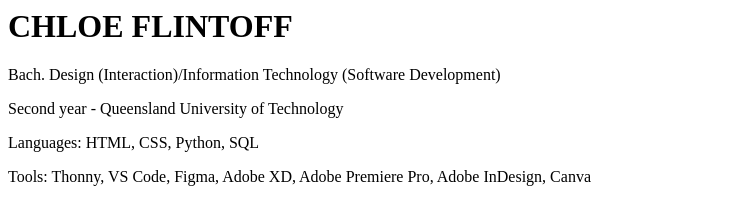
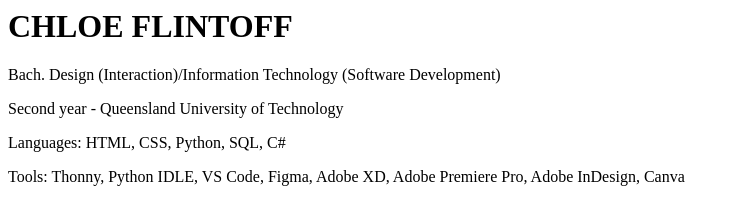
Before and after one commit to chloeflintoff/chloeflintoff.github.io, a plain HTML site: page index.html in a window 1280 px wide. Shown: the top 199 px of the page, without its empty margins (0-739 px from the left). Drawn offline with Linux system fonts and the light colour scheme.

Commit message:
Update Languages and Tools
Code Network Welcome Night 2026

```diff
--- a/index.html
+++ b/index.html
@@ -4,8 +4,8 @@
   <h1>CHLOE FLINTOFF</h1>
   <p>Bach. Design (Interaction)/Information Technology (Software Development)</p>
   <p>Second year - Queensland University of Technology</p>
-  <p>Languages: HTML, CSS, Python, SQL</p>
-  <p>Tools: Thonny, VS Code, Figma, Adobe XD, Adobe Premiere Pro, Adobe InDesign, Canva</p>
+  <p>Languages: HTML, CSS, Python, SQL, C#</p>
+  <p>Tools: Thonny, Python IDLE, VS Code, Figma, Adobe XD, Adobe Premiere Pro, Adobe InDesign, Canva</p>
   <img src="https://content.codecademy.com/articles/github-pages-via-web-app/happy-ice-cream.gif" />
 
   <div>
```
